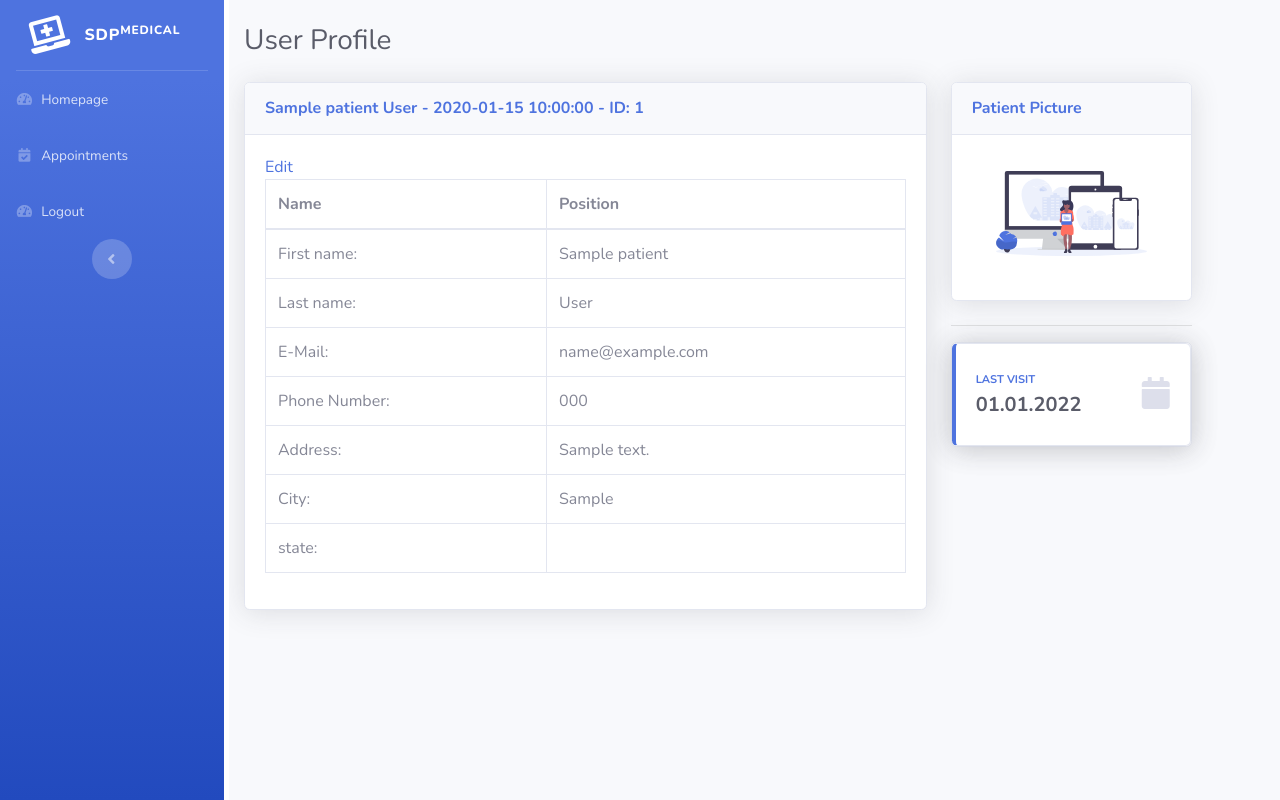
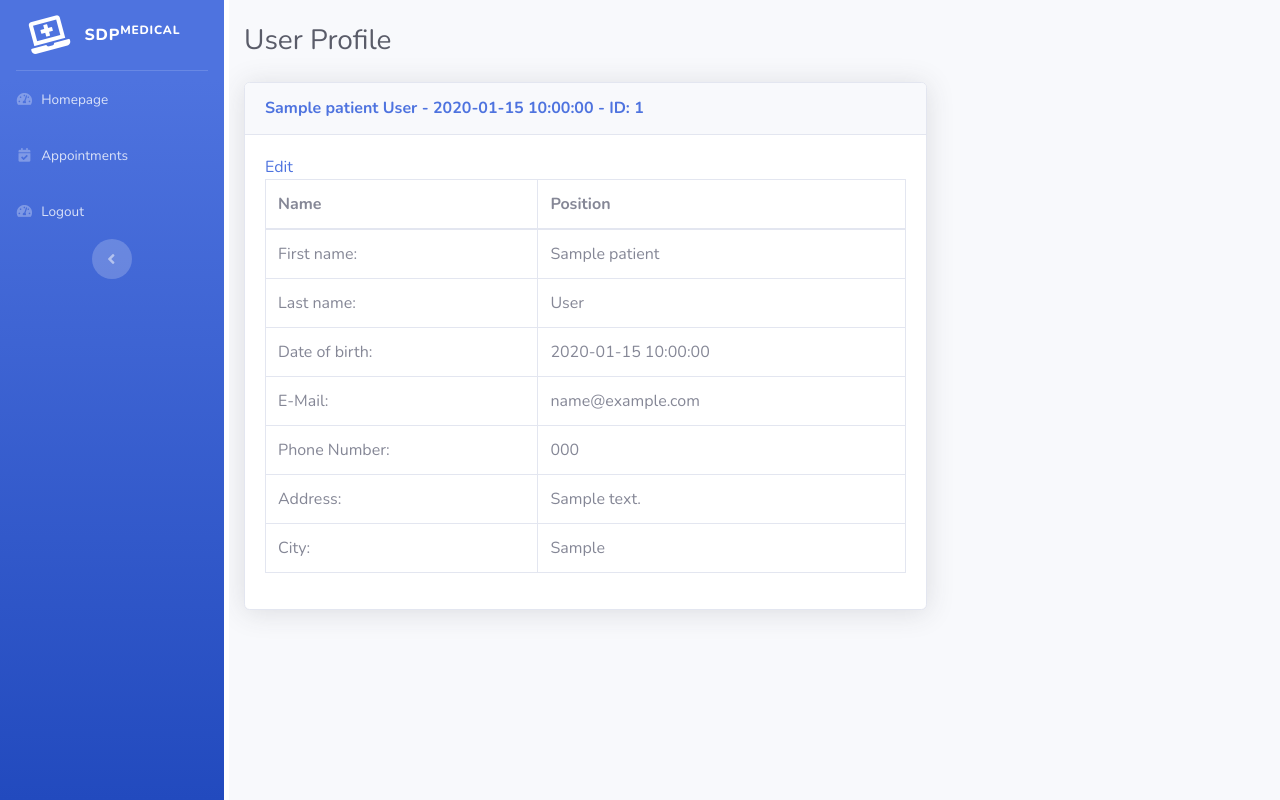
Before and after one commit to ugrcnkaya/medical_management_system, a Flask app: page / in a window 1280 px wide. Run offline with Flask 2, Linux system fonts and the light colour scheme; a user stored in the database is signed in; tables that the repository leaves empty hold one stand-in row (values such as "Sample post"); some libraries are stand-ins or nearby versions.

Commit message:
updated patient profile edit

```diff
--- a/website/templates/profile.html
+++ b/website/templates/profile.html
@@ -38,6 +38,10 @@
                 <td>{{ patient.Surname }}</td>
               </tr>
               <tr>
+                <td>Date of birth:</td>
+                <td>{{ patient.Birthdate }}</td>
+              </tr>
+              <tr>
                 <td>E-Mail:</td>
                 <td>{{ patient.E_Mail }}</td>
               </tr>
@@ -53,31 +57,7 @@
                 <td>City:</td>
                 <td>{{ patient.City }}</td>
               </tr>
-                            <tr>
-                <td>state:</td>
-                <td>{{ patient.State }}</td>
-              </tr>
-<!--              <tr>-->
-<!--                <td>ID Number:</td>-->
-<!--                <td>1283128</td>-->
-<!--              </tr>-->
 
-<!--              <tr>-->
-<!--                <td>Address:</td>-->
-<!--                <td>1283128</td>-->
-<!--              </tr>-->
-<!--              <tr>-->
-<!--                <td>City:</td>-->
-<!--                <td>1283128</td>-->
-<!--              </tr>-->
-<!--              <tr>-->
-<!--                <td>Country:</td>-->
-<!--                <td>1283128</td>-->
-<!--              </tr>-->
-<!--              <tr>-->
-<!--                <td>ZIP Code:</td>-->
-<!--                <td>1283128</td>-->
-<!--              </tr>-->
 
               <a class="button" href="/editpatientdetail/{{patient.Patient_ID}}">Edit</a>
             </tbody>
@@ -86,51 +66,6 @@
       </div>
     </div>
   </div>
-
-  <div class="col-lg-3">
-    <!-- User Picture-->
-
-    <div class="card shadow mb-4">
-      <div class="card-header py-3">
-        <h6 class="m-0 font-weight-bold text-primary">Patient Picture</h6>
-      </div>
-
-      <div class="card-body">
-        <div class="text-center">
-          <img
-            class="img-fluid px-3 px-sm-4 mt-3 mb-4"
-            style="width: 25rem"
-            src="img/undraw_posting_photo.svg"
-            alt="..."
-          />
-        </div>
-      </div>
-    </div>
-
-    <hr />
-
-    <!-- Invoices-->
-
-    <div class="card shadow mb-6">
-      <div class="card border-left-primary shadow h-100 py-2">
-        <div class="card-body">
-          <div class="row no-gutters align-items-center">
-            <div class="col mr-2">
-              <div
-                class="text-xs font-weight-bold text-primary text-uppercase mb-1"
-              >
-                Last Visit
-              </div>
-              <div class="h5 mb-0 font-weight-bold text-gray-800">
-                01.01.2022
-              </div>
-            </div>
-            <div class="col-auto">
-              <i class="fas fa-calendar fa-2x text-gray-300"></i>
-            </div>
-          </div>
-        </div>
-      </div>
     </div>
   </div>
 </div>
--- a/website/views.py
+++ b/website/views.py
@@ -723,24 +723,19 @@ def dischargeadmission(id):
 # Update Database Record
 @views.route('/editpatientdetail/<id>', methods=['GET', 'POST'])
 def editpatientdetail(id):
-    print("id is : ", id)
     if 'username' not in session:
         editpat = Patient.query.filter_by(Patient_ID=id)
 
         if request.method == 'POST':
-            print("inside editpat post mtd")
             name = request.form['name']
             surname = request.form['surname']
             birthdate = request.form['Birthdate']
             phonenumber = request.form['phonenumber']
             address = request.form['address']
-            # state = request.form['state']
             city = request.form['city']
-            # status = request.form['status']
             row_update = Patient.query.filter_by(Patient_ID=id).update(
                 dict(Name=name, Surname=surname, Birthdate=birthdate,Phone_Number=phonenumber, Address=address, City=city))
             db.session.commit()
-            print("Roww update", row_update)
 
             if row_update == None:
                 flash('Something Went Wrong')
```
Also changed, not shown: website/templates/editpatientdetail.html (+9 -19 lines), app.py (line endings or trailing spaces).
